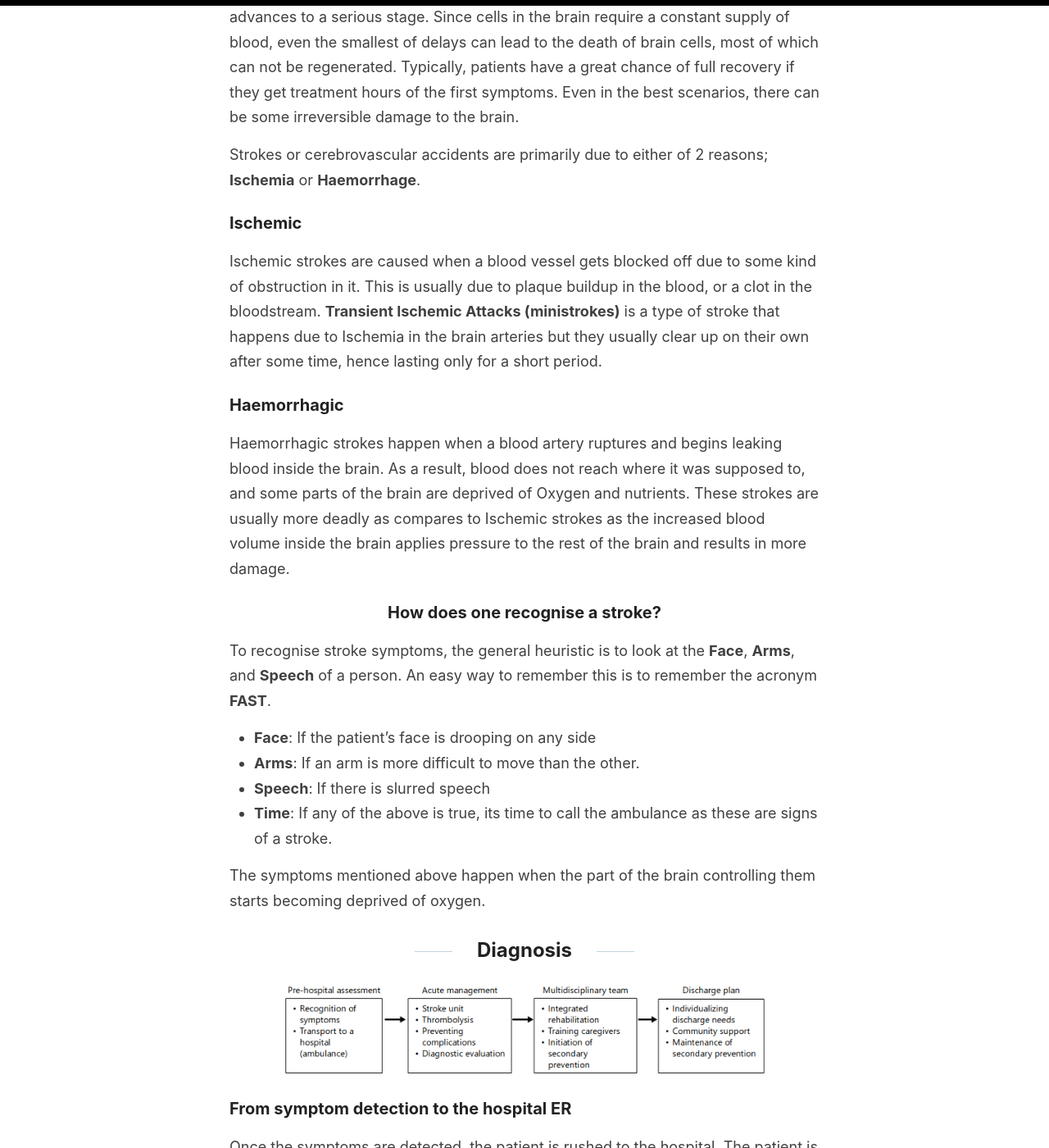
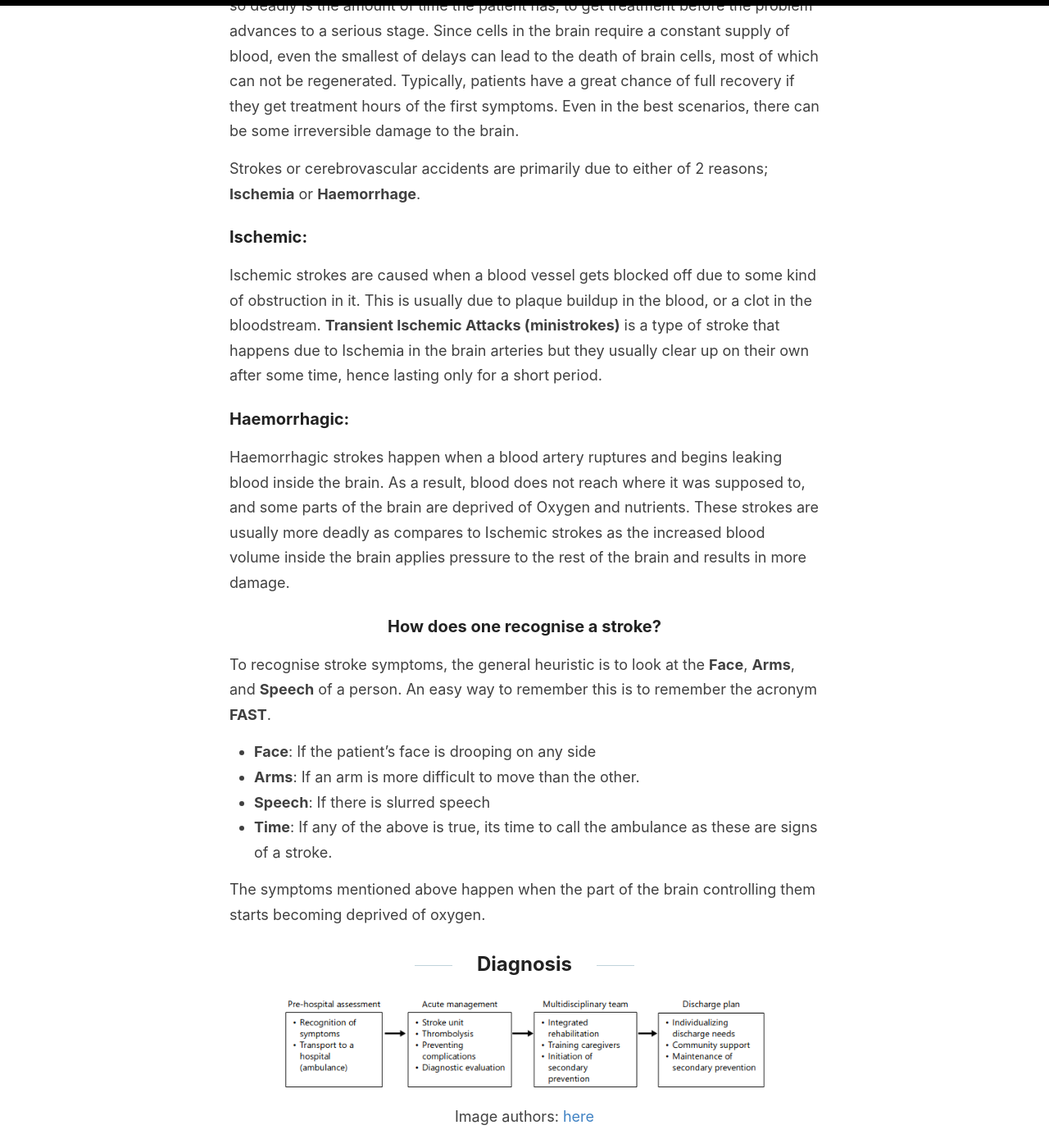
Before and after one commit to CodeSeeker99/codeseeker99.github.io, a Jekyll site: the page built from _posts/2021-02-04-how-is-a-stroke-treated.md, in a window 1280 px wide and 1400 px high, scrolled down 495 px. Shown: the whole window at 82% size. Built offline with Jekyll 4.4.1, drawn with Linux system fonts in a browser that asks for light colours; our own code applies the rules of GitHub Pages for plain Markdown files.

Commit message:
Update 2021-02-04-how-is-a-stroke-treated.md

```diff
--- a/_posts/2021-02-04-how-is-a-stroke-treated.md
+++ b/_posts/2021-02-04-how-is-a-stroke-treated.md
@@ -3,6 +3,8 @@ published: true
 ---
 
 _A quick summary of the clinical processes that go into diagnosing a stroke and the general forms of treatment offered._
+
+---
 
 ## What is a stroke?
 
@@ -10,10 +12,10 @@ A stroke is a type of medical emergency that occurs when blood supply to the bra
 
 Strokes or cerebrovascular accidents are primarily due to either of 2 reasons; **Ischemia** or **Haemorrhage**.
 
-<h3 style="text-align:left">Ischemic</h3>
+<h3 style="text-align:left">Ischemic:</h3>
 Ischemic strokes are caused when a blood vessel gets blocked off due to some kind of obstruction in it. This is usually due to plaque buildup in the blood, or a clot in the bloodstream. **Transient Ischemic Attacks (ministrokes)** is a type of stroke that happens due to Ischemia in the brain arteries but they usually clear up on their own after some time, hence lasting only for a short period.
 
-<h3 style="text-align:left">Haemorrhagic</h3>
+<h3 style="text-align:left">Haemorrhagic:</h3>
 Haemorrhagic strokes happen when a blood artery ruptures and begins leaking blood inside the brain. As a result, blood does not reach where it was supposed to, and some parts of the brain are deprived of Oxygen and nutrients. These strokes are usually more deadly as compares to Ischemic strokes as the increased blood volume inside the brain applies pressure to the rest of the brain and results in more damage.
 
 ### How does one recognise a stroke?
@@ -30,6 +32,7 @@ The symptoms mentioned above happen when the part of the brain controlling them
 ## Diagnosis
 
 ![flowchart]({{site.baseurl}}/images/flow.png)
+<p style="text-align:center"> Image authors: <a href="https://www.karger.com/Article/Pdf/479518">here</a> </p>
 
 <h3 style="text-align:left">From symptom detection to the hospital ER</h3>
 
@@ -52,7 +55,7 @@ For ischemic stroke detection, a CT angiogram is created to picture the blood ve
 Finally, an MRI scan shows tissues of the brain in very high resolution. While this scan takes quite a bit of time, it provides a very high-quality image, from which blood circulation can be judged easily. Both CT scans are recommended to be performed if the patient is present in the ER within 6 hours of symptoms [[6](https://www.ncbi.nlm.nih.gov/pmc/articles/PMC6707502/)]
 
 ![Difference between MRI and CT scans]({{site.baseurl}}/images/mri.png)
-<p style="text-align:center"> Image authors: <a href="http://www.ajnr.org/content/36/10/1834">here</a> </p>
+<p style="text-align:center"> Image authors: <a href="https://healthcareplex.com/mri-vs-ct-scan/">here</a> </p>
 
 ## Treatment
 
```
